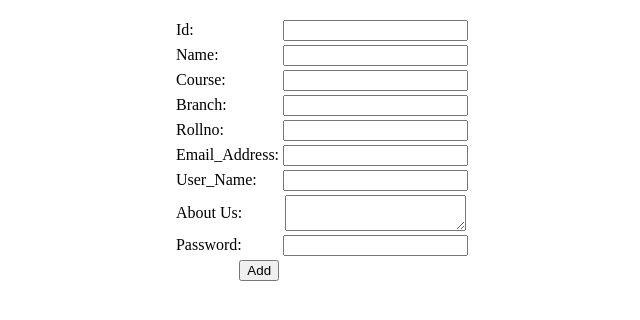
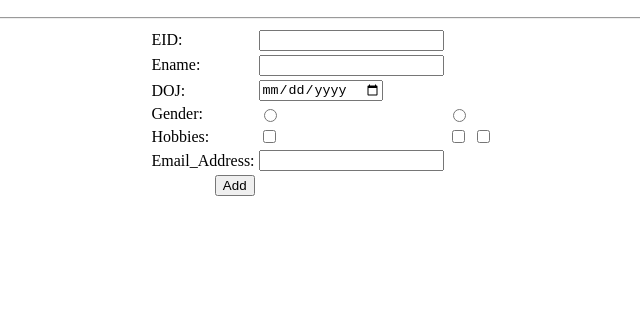
Before and after one commit to akku1227/newccgit, a plain HTML site: page index.html in a window 1280 px wide. Shown: the part 38-358 px from the top of the page, without its empty margins (318-958 px from the left). Drawn offline with Linux system fonts and the light colour scheme.

Commit message:
Update index.html

```diff
--- a/index.html
+++ b/index.html
@@ -4,55 +4,44 @@
 </head>
 
 <h2 ALIGN="CENTER">Registration form</h2>
+<hr>
 
 <form action="Welcome.html" method="post">
 <table border="0" align="center">
 <tbody>
 
 <tr>
-<td><label for="id">Id: </label></td>
-<td><input id="id" maxlength="50" name="name" type="text" /></td>
+<td><label for="id">EID: </label></td>
+<td><input id="id" maxlength="50" name="Eid" type="text" /></td>
+</tr>
+
+
+<tr>
+<td><label for="ename">Ename:</label></td>
+<td><input id="ename" maxlength="50" name="ename" type="text" /></td>
+</tr>
+
+ <tr>
+   <td><label for="doj">DOJ:</label></td>
+<td><input id="doj" maxlength="50" name="email" type="date" /></td>
+
+<tr>
+<td><label for="gen">Gender:</label></td>
+<td><input id="gen" name="Male" type="radio" /></td>
+  <td><input id="gen" name="Female" type="radio" /></td>
 </tr>
 
 <tr>
-<td><label for="name">Name: </label></td>
-<td><input id="name" maxlength="50" name="name" type="text" /></td>
+<td><label for="cb">Hobbies:</label></td>
+<td><input id="cb" name="H1" type="checkbox"/></td>
+<td><input id="cb" name="H2" type="checkbox"/></td>
+<td><input id="cb" name="H3" type="checkbox"/></td>
 </tr>
 
-<tr>
-<td><label for="course">Course: </label></td>
-<td><input id="course" maxlength="50" name="course" type="text" /></td>
-</tr>
-
-<tr>
-<td><label for="branch">Branch: </label></td>
-<td><input id="branch" maxlength="50" name="branch" type="text" /></td>
-</tr>
-
-<tr>
-<td><label for="rolln0">Rollno: </label></td>
-<td><input id="rollno" maxlength="50" name="rollno" type="text" /></td>
-</tr>
 
 <tr>
 <td><label for="email">Email_Address:</label></td>
-<td><input id="email" maxlength="50" name="email" type="text" /></td>
-</tr>
-
-<tr>
-<td><label for="username">User_Name:</label></td>
-<td><input id="username" maxlength="50" name="username" type="text" /></td>
-</tr>
-
-<tr>
-<td><label for="aboutus">About Us:</label></td>
-<td valign="middle" align="center"><textarea></textarea></td>
-</tr>
-
-<tr>
-<td><label for="password">Password:</label></td>
-<td><input id="password" maxlength="50" name="password"
-type="password" /></td>
+<td><input id="email" maxlength="50" name="email" type="email" /></td>
 </tr>
 
 <tr>
```
